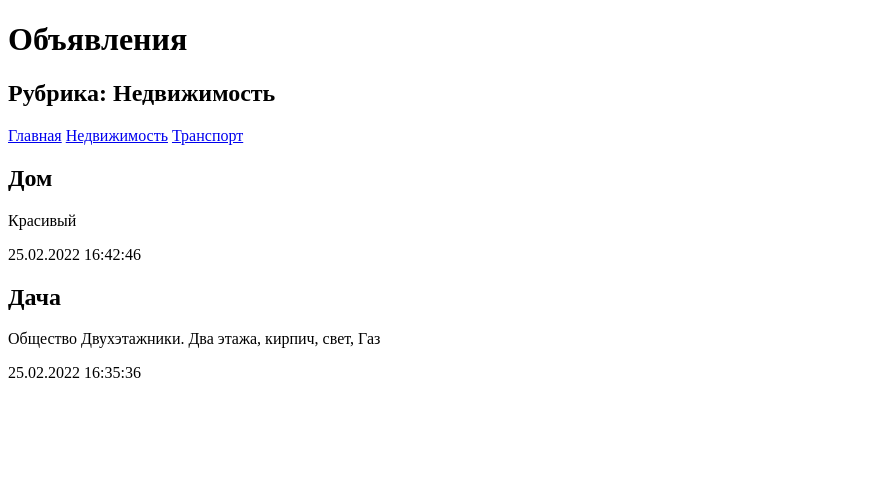
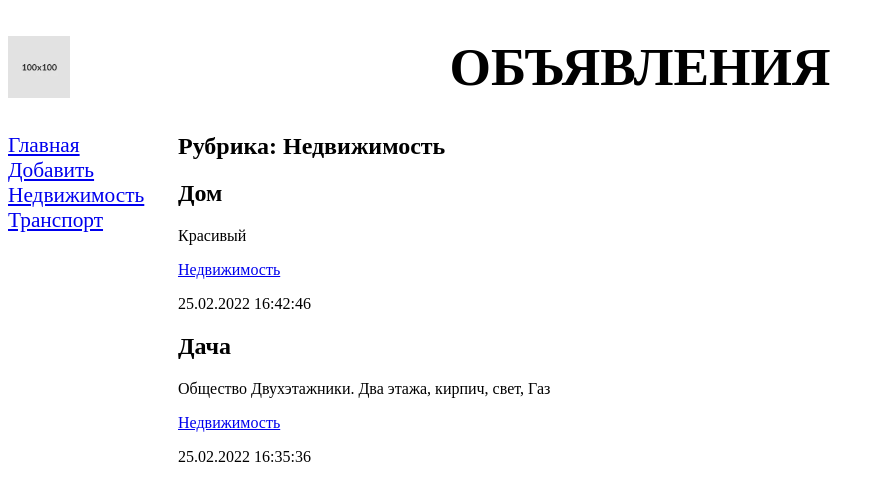
Before and after one commit to DMIplusTRY/DJANGO_DRONOV, a Django app: page /bboard/1/ in a window 1280 px wide. Shown: the top 501 px of the page, without its empty margins (0-885 px from the left). Run offline with Django 4.2, Linux system fonts and the light colour scheme; data comes from the database, SQL or seed files in the repository; both versions use the stored data as it was after the commit.

Commit message:
Django first site

```diff
--- /dev/null
+++ b/bboard/static/bboard/style.css
@@ -0,0 +1,18 @@
+header h1 {
+    font-size: 40pt;
+    text-transform: uppercase;
+    text-align: center;
+    background: url("bg.webp") left / auto 100% no-repeat;
+}
+nav {
+    font-size: 16pt;
+    width: 150px;
+    float: left;
+}
+nav a {
+    display: block;
+    margin: 10px 0 px;
+}
+section {
+    margin-left: 170px;
+}
--- a/bboard/templates/bboard/by_rubric.html
+++ b/bboard/templates/bboard/by_rubric.html
@@ -1,25 +1,14 @@
-<!DOCTYPE html>
-<html>
-<head>
-    <meta charset="UTF-8">
-    <title>{{current_rubric.name}} :: Доска объявлений</title>
-</head>
-<body>
-    <h1>Объявления</h1>
-    <h2>Рубрика: {{current_rubric.name}}</h2>
-    <div>
-
-        <a href="{%  url 'index' %}">Главная</a>
-        {% for rubric in rubrics %}
-        <a href="{% url 'by_rubric' rubric.pk %}">{{rubric.name}}</a>
-        {% endfor %}
-    </div>
+{% extends "layout/basic.html" %}
+{% block title %}{{current_rubric.name}}{% endblock %}
+{% block content %}
+<h2>Рубрика: {{current_rubric.name}} </h2>
 {% for bb in bbs %}
 <div>
     <h2>{{ bb.title }}</h2>
     <p>{{ bb.content }}</p>
+    <p><a href="{% url 'by_rubric' bb.rubric.pk %}">{{bb.rubric.name}}</a></p>
     <p>{{  bb.published|date:"d.m.Y H:i:s"}}</p>
 </div>
+
 {% endfor %}
-</body>
-</html>
+{% endblock %}
--- /dev/null
+++ b/bboard/templates/layout/basic.html
@@ -0,0 +1,26 @@
+{% load static %}
+<!DOCTYPE html>
+<html>
+<head>
+    <meta charset="UTF-8">
+    <title>{% block title %}Главная{% endblock %}::Доска Объявлений</title>
+    <link rel="stylesheet" type="text/css" href="{% static 'bboard/style.css'%}">
+</head>
+<body>
+    <header>
+        <h1>Объявления</h1>
+    </header>
+    <nav>
+        <a href="{%  url 'index' %}">Главная</a>
+        <a href="{%  url 'add' %}">Добавить</a>
+        {% for rubric in rubrics %}
+        <a href="{% url 'by_rubric' rubric.pk %}">{{rubric.name}}</a>
+        {% endfor %}
+    </nav>
+    <section>
+        {% block content %}
+        {% endblock %}
+    </section>
+
+</body>
+</html>
--- a/bboard/urls.py
+++ b/bboard/urls.py
@@ -1,8 +1,9 @@
 from django.urls import path
-from .views import index, by_rubric
+from .views import index, by_rubric, BbCreateView
 
 
 urlpatterns = [
     path('<int:rubric_id>/', by_rubric, name='by_rubric'),
     path('', index, name='index'),
+    path('add/', BbCreateView.as_view(), name ='add')
 ]
--- a/bboard/views.py
+++ b/bboard/views.py
@@ -1,7 +1,9 @@
 from django.shortcuts import render
-
+from django.views.generic.edit import CreateView
+from django.urls import reverse_lazy
 from .models import Bb
 from .models import Rubric
+from .forms import BbForm
 
 
 def index(request):
@@ -17,3 +19,14 @@ def by_rubric(request, rubric_id):
     current_rubric = Rubric.objects.get(pk=rubric_id)
     context = {'bbs': bbs, "rubrics": rubrics, 'current_rubric': current_rubric}
     return render(request, "bboard/by_rubric.html", context)
+
+
+class BbCreateView(CreateView):
+    template_name = "bboard/create.html"
+    form_class = BbForm
+    success_url = reverse_lazy('index')
+
+    def get_context_data(self, **kwargs):
+        context = super().get_context_data(**kwargs)
+        context['rubrics'] = Rubric.objects.all()
+        return context
```
Also changed, not shown: bboard/forms.py (added, +8 -0 lines), bboard/templates/bboard/create.html (added, +10 -0 lines), bboard/templates/bboard/index.html (+3 -16 lines), bboard/static/bboard/bg.webp (added), db.sqlite3. Lines whose indentation alone changed are shown as unchanged.
